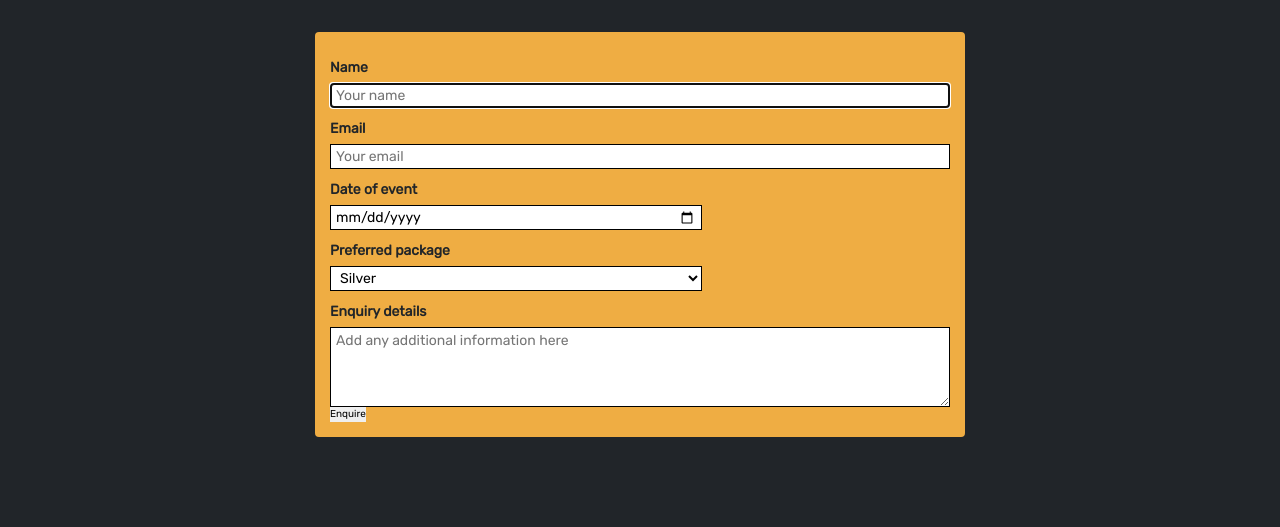
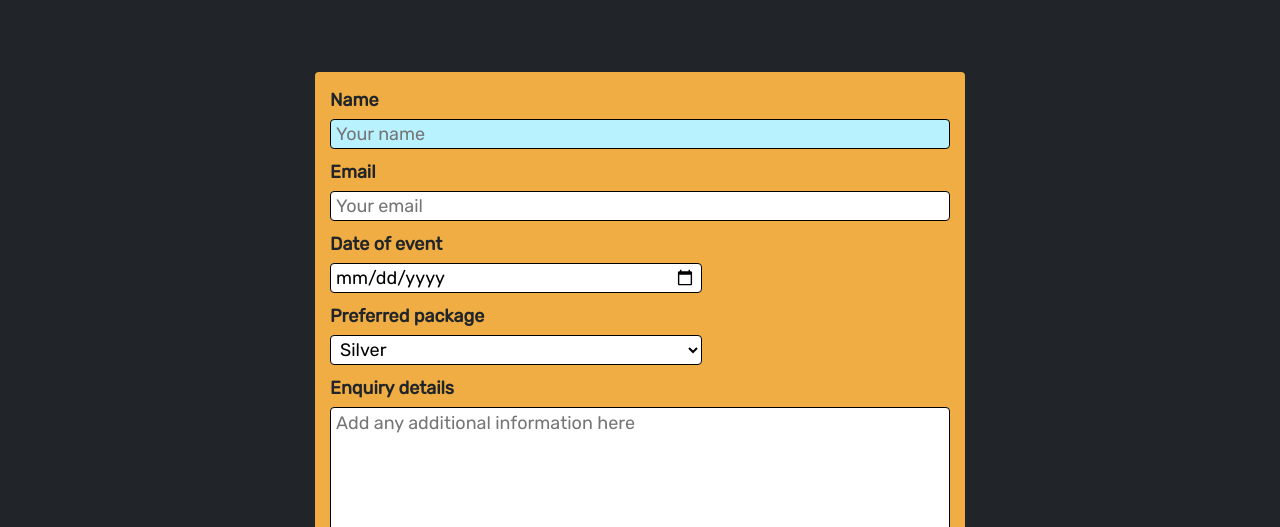
Before and after one commit to adamhatton/pp1-wedding-band, a plain HTML site: page enquire.html in a window 1280 px wide. Shown: the part 191-718 px from the top of the page. Drawn offline with nearby package versions, Linux system fonts and the light colour scheme.

Commit message:
Add styles to form and pseudo classes

```diff
--- a/assets/css/style.css
+++ b/assets/css/style.css
@@ -2,7 +2,6 @@
 @import url('https://fonts.googleapis.com/css2?family=Antonio:wght@100;200;300;400&family=Rubik:wght@300;400&display=swap');
 
 /* general styles */
-
 * {
     margin: 0;
     padding: 0;
@@ -20,7 +19,6 @@ body {
 }
 
 /* logo, navbar and headings */
-
 h1,
 h2,
 h3 {
@@ -47,9 +45,7 @@ h3 {
 }
 
 /*** --- HOME PAGE --- ***/
-
 /* hero image, cover text and buttons */
-
 #hero-image {
     /* --- Image taken from: https://www.pexels.com/photo/pretty-woman-singing-with-the-band-3984827/ --- */
     background: #B2A895 url(../images/female-singer.webp) center top / cover no-repeat;
@@ -110,7 +106,6 @@ h3 {
 }
 
 /* Testimonial section */
-
 .row {
     clear: both;
 }
@@ -154,7 +149,6 @@ p {
 }
 
 /*** --- PRICES PAGE --- ***/
-
 .default-section-style {
     padding: 1rem;
     background-color: #212529;
@@ -265,7 +259,6 @@ sup {
 }
 
 /*** --- THE BAND PAGE --- ***/
-
 #band-img1 {
     width: 100%;
 }
@@ -312,13 +305,16 @@ sup {
 }
 
 /*** --- ENQUIRE PAGE (Contact form) --- ***/
+#contact-heading {
+    margin-bottom: 2rem;
+}
 
 #contact-form {
     width: 90%;
     max-width: 65rem;
     background-color: #EFAD43;
     margin: 0 auto;
-    padding: 1.5rem;
+    padding: 0.5rem 1.5rem 1.5rem 1.5rem;
     border-radius: 4px;
 }
 
@@ -337,6 +333,7 @@ label {
     font-size: 1.4rem;
     background: #fff;
     border: 1px #000 solid;
+    border-radius: 4px;
     display: block;
 }
 
@@ -351,15 +348,34 @@ label {
     height: 8rem;
 }
 
+#contact-button {
+    font-family: Antonio, sans-serif;
+    font-size: 2.2rem;
+    font-weight: 500;
+    text-transform: uppercase;
+    padding: 0.5rem;
+    margin: 1rem auto 0 auto;
+    background-color: #fff;
+    border: #212529 solid 1px;
+    border-radius: 4px;
+    display: block;
+}
 
+#contact-button:hover {
+    background-color: #212529;
+    color: #fff;
+}
+
+:focus {
+    outline: none;
+    background-color:rgba(185, 242, 255, 1);
+}
 
 /* Footer */
-
 .social-links {
     text-align: center;
     background-color: #212529;
     border-top: #fff 1px solid;
-
     /* Override Bootstrap padding and margins */
     padding: 0;
     margin: 0;
@@ -378,9 +394,7 @@ label {
 }
 
 /*** --- MEDIA QUERIES --- ***/
-
 /* for mobiles with screen width 320px and above */
-
 @media screen and (min-width: 320px) and (orientation: landscape) {
 
     #hero-image {
@@ -400,7 +414,6 @@ label {
 }
 
 /* for mobiles with screen width 390px and above */
-
 @media screen and (min-width: 390px) and (orientation: portrait) {
 
     /* Reduce hero image size to hint at content below it */
@@ -410,7 +423,6 @@ label {
 }
 
 /* for tablets with screen width 500px -> Increase sizes by around 50%. */
-
 @media screen and (min-width: 500px) {
     body {
         padding-top: 6.6rem;
@@ -425,8 +437,7 @@ label {
     }
 
     /* Home Page MQ */
-
-    #hero-image {
+        #hero-image {
         height: 75vh;
         padding-top: 23vh;
         min-height: 43rem;
@@ -460,7 +471,6 @@ label {
     }
 
     /* Prices Page MQ */
-
     .height-set {
         min-height: calc(100vh - 13.5rem);
     }
@@ -486,20 +496,41 @@ label {
     }
 
     /* The Band MQ */
-
     #band-info .card-text {
         font-size: 1.6rem;
     }
 
+    /* Enquire MQ */
+    #contact-heading {
+        margin-bottom: 8rem;
+    }
+
+    label {
+        font-size: 1.8rem;
+        }
+
+    .text-input,
+    .date-input,
+    .select-input {
+        font-size: 1.8rem;
+        height: 3rem;
+    }
+
+    .text-area {
+        height: 14rem;
+    }
+
+    #contact-button {
+        font-size: 2.8rem;
+    }
+
     /* Footer MQ */
-
     .social-links i {
         font-size: 3.6rem;
     }
 }
 
 /* for screens with width 1200px and above -> Increase key elements by 100% */
-
 @media screen and (min-width: 1200px) {
     body {
         padding-top: 8.3rem;
@@ -514,7 +545,6 @@ label {
     }
 
     /* Home Page MQ */
-
     #hero-image {
         padding-top: 35vh;
         min-height: 65rem;
@@ -540,20 +570,17 @@ label {
     }
 
     /* Prices Page MQ */
-
     .height-set {
         min-height: calc(100vh - 16.35rem);
     }
 
     /* Footer MQ */
-
     .social-links i {
         font-size: 4.8rem;
     }
 }
 
 /* for screens with height 1200px and above */
-
 @media screen and (min-height: 1200px) {
     .gy-5 {
         --bs-gutter-y: 6rem;
--- a/enquire.html
+++ b/enquire.html
@@ -55,7 +55,7 @@
 
     <!-- Contact Form -->
     <section id="form-section" class="height-set default-section-style">
-        <h2 class="page-heading">Want us to crash your wedding?</h2>
+        <h2 id="contact-heading" class="page-heading">Want us to crash your wedding?</h2>
         <form id="contact-form">
             <label for="name">Name</label>
             <input type="text" class="text-input" id="name" name="name" placeholder="Your name" required autofocus>
@@ -76,7 +76,7 @@
             <label for="details">Enquiry details</label>
             <textarea name="details" class="text-input text-area" id="details" cols="30" rows="10" placeholder="Add any additional information here"></textarea>
 
-            <input type="submit" value="Enquire">
+            <input id="contact-button" type="submit" value="Enquire">
         </form>
     </section>
 
```
